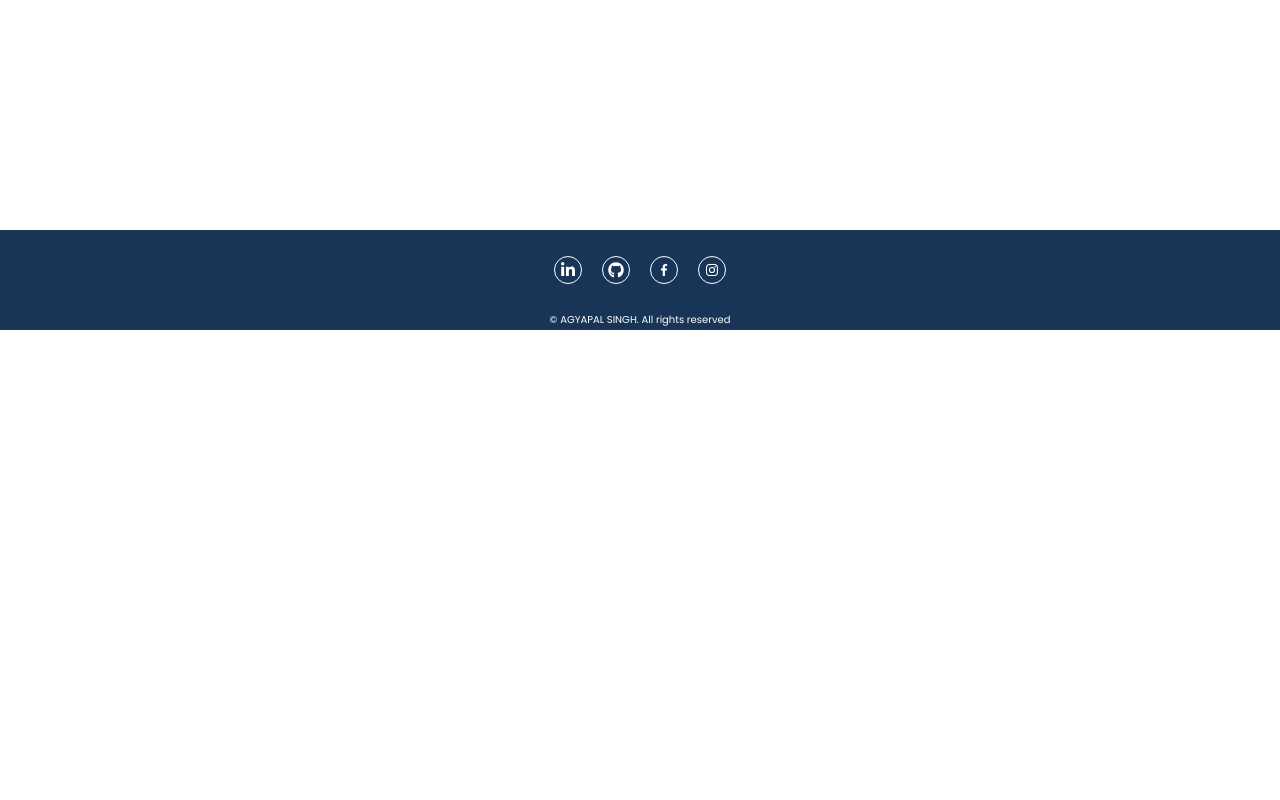
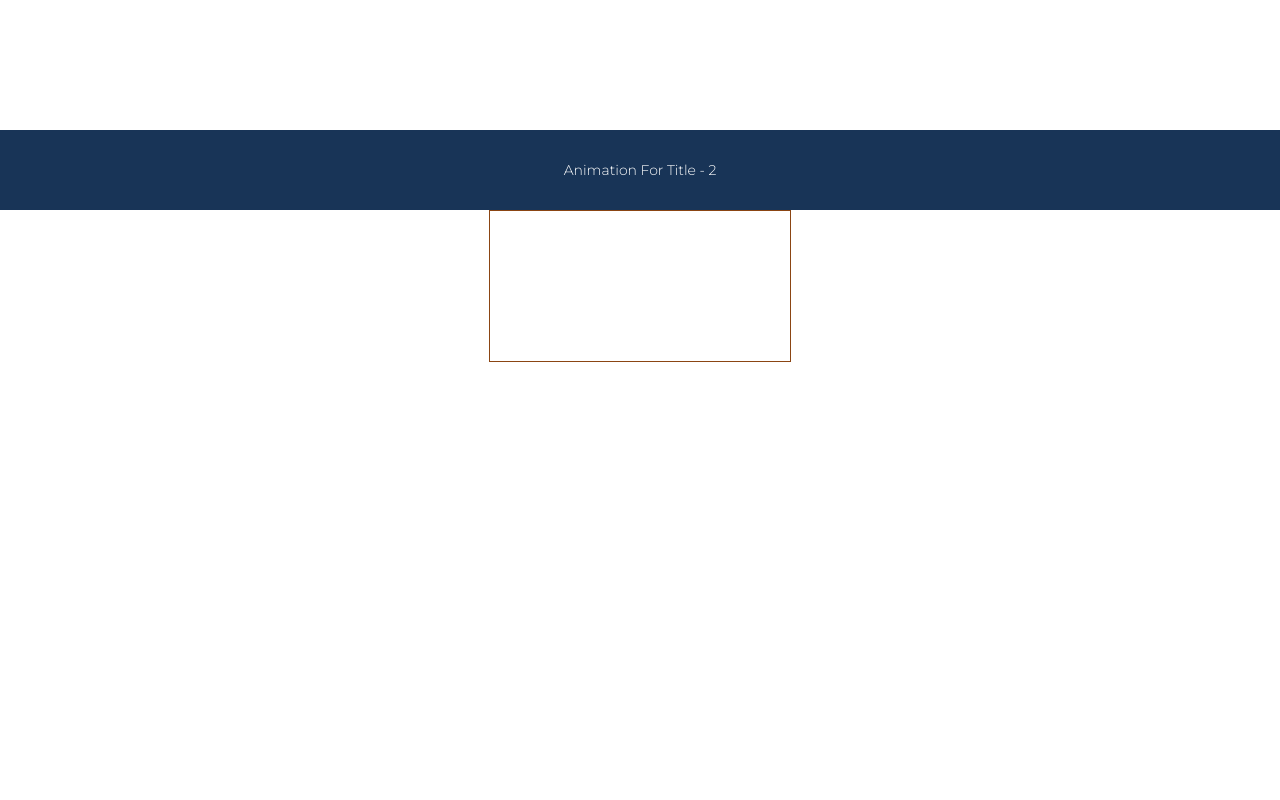
Before and after one commit to AgyapalSingh/React-Templates-Projects, a React (Vite) app: page /tinted-sunscreen-launch-page in a window 1280 px wide. Shown: the part 1200-2000 px from the top of the page. Before the commit the page ends 1530 px from the top, so only its background shows below. Built offline with nearby package versions, Linux system fonts and the light colour scheme.

Commit message:
Canvas 1 created for 1st animation

```diff
--- a/src/Components/Animations/AnimationCSS/TintedLaunchPage.css
+++ b/src/Components/Animations/AnimationCSS/TintedLaunchPage.css
@@ -45,3 +45,38 @@
 .title-part-Hook-4 {
   opacity: 0;
 }
+
+
+.ag-animation-1{
+  height: 10vh;
+  width: 100%;
+  display: flex;
+  flex-direction: column;
+  align-items: center;
+  justify-content: center;
+  background-color: var(--theme-color-teritary);
+}
+
+.ag-animation-1 h1{
+  font-weight: 300;
+  font-size: 14px;
+  color: white;
+  font-family: var(--theme-font-fam-primary);
+}
+
+/* Canvas 1 */
+
+.ag-product-animation-container-m-1{
+  height: 150vh;
+  display: flex;
+  justify-content: center;
+}
+
+#ag-product-animation-canvas-1{
+  display: flex;
+  justify-content: center;
+  align-items: center;
+  position: sticky;
+  top: 15%;
+  border: 1px saddlebrown solid;
+}
--- a/src/Components/Animations/TintedLaunchPage.jsx
+++ b/src/Components/Animations/TintedLaunchPage.jsx
@@ -6,7 +6,6 @@ import ScrollTrigger from "gsap/ScrollTrigger";
 gsap.registerPlugin(ScrollTrigger);
 
 const TintedLaunchPage = () => {
-
   useEffect(() => {
     let tl = gsap.timeline();
 
@@ -102,6 +101,16 @@ const TintedLaunchPage = () => {
             <h1>Better</h1>
           </div>
         </div>
+
+        <div className="ag-animation-1">
+          <h1>Animation For Title - 2</h1>
+        </div>
+
+        <div className="ag-product-animation-container-m-1">
+          <div className="ag-product-animation-canvas-div-1">
+            <canvas id="ag-product-animation-canvas-1"></canvas>
+          </div>
+        </div>
       </section>
     </main>
   );
```
